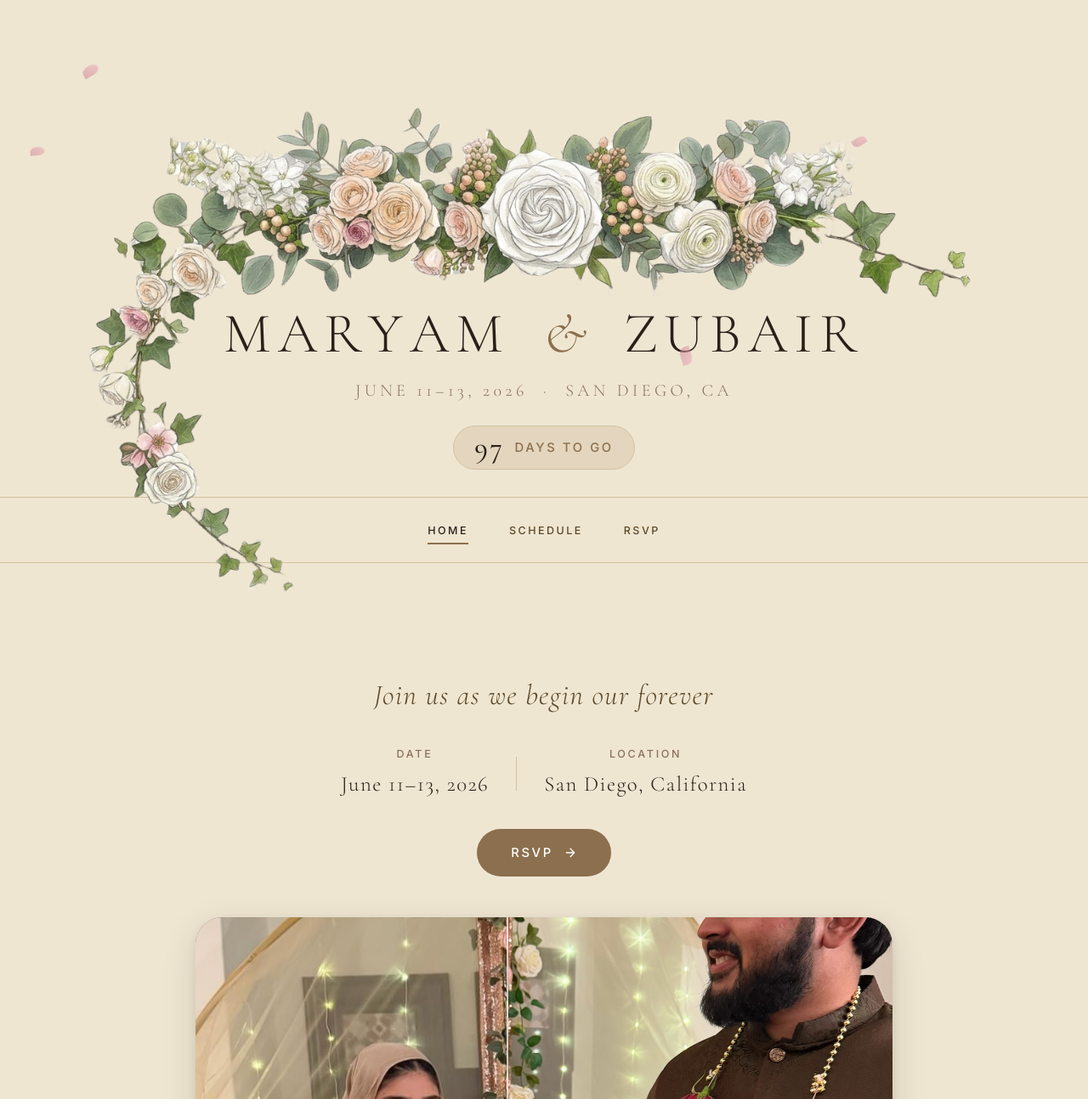
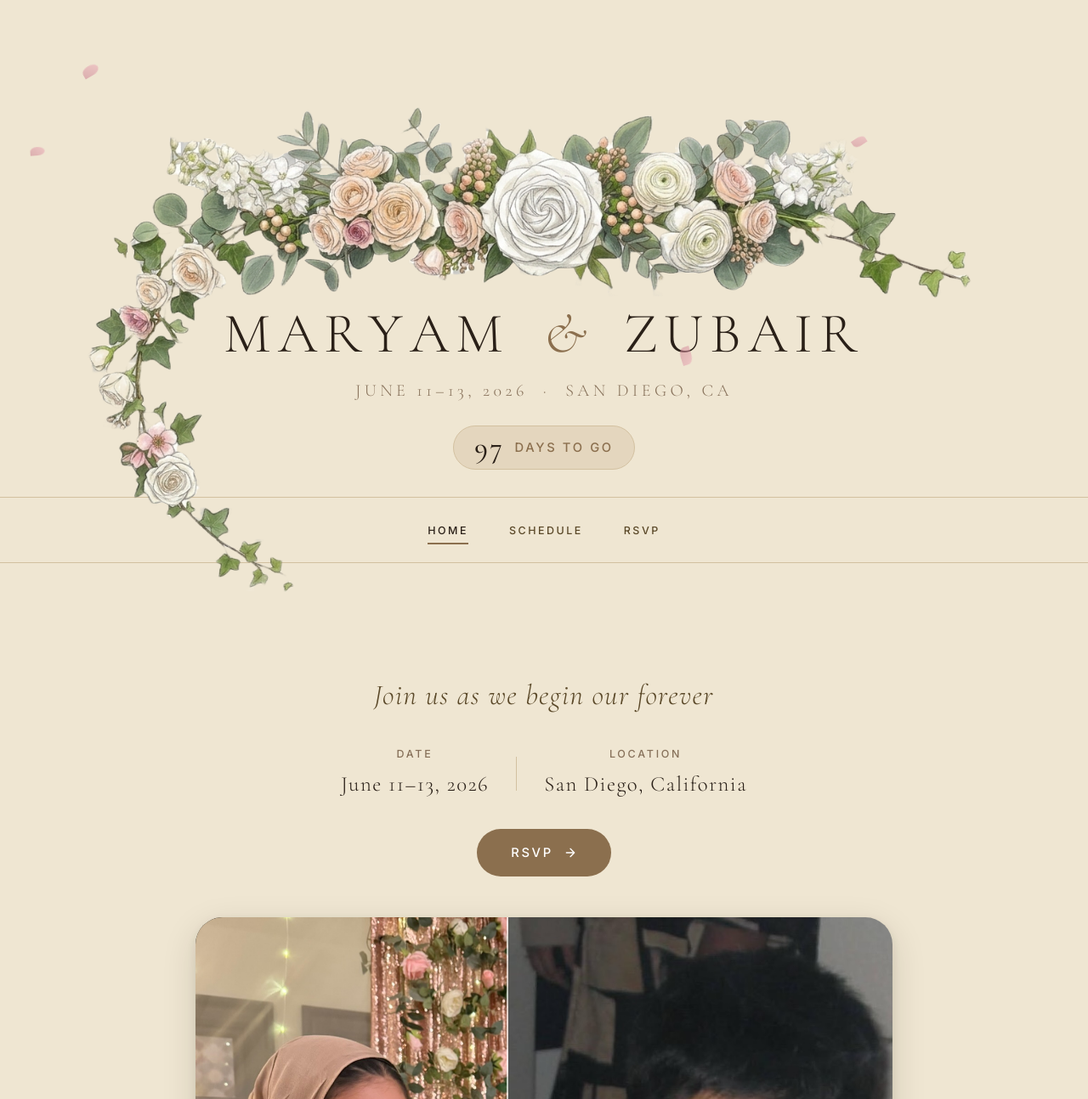
Before and after one commit to ZubairQazi/ZubairQazi.github.io, a Jekyll site: the page maryam/index.html, which Jekyll copies as it is, in a window 1280 px wide. Shown: the top 1294 px of the page at 85% size. Built offline with Jekyll 4.4.1, drawn with Linux system fonts in a browser that asks for light colours; nearby versions of some CDN libraries; grey boxes are pictures that could not be loaded.

Commit message:
fix(ui): swap photos to correct slots, adjust after-photo crop position

```diff
--- a/maryam/css/styles.css
+++ b/maryam/css/styles.css
@@ -491,7 +491,7 @@
   width: 100%;
   height: 100%;
   object-fit: cover;
-  object-position: center 15%;
+  object-position: center 35%;
   display: block;
   pointer-events: none;
 }
--- a/maryam/index.html
+++ b/maryam/index.html
@@ -95,13 +95,13 @@
 
           <!-- BEFORE (childhood) -->
           <div class="ba-before">
-            <img src="assets/photo-small.jpg" alt="Childhood photo" width="1536" height="2048" loading="lazy">
+            <img src="assets/photo-small.jpg" alt="Childhood photo" width="989" height="772" loading="lazy">
             <span class="ba-label ba-label--before">Before</span>
           </div>
 
           <!-- AFTER (engagement) -->
           <div class="ba-after" id="ba-after">
-            <img src="assets/photo-main.jpg" alt="Engagement portrait of Maryam and Zubair" width="899" height="1281" loading="lazy">
+            <img src="assets/photo-main.jpg" alt="Engagement portrait of Maryam and Zubair" width="1536" height="2048" loading="lazy">
             <span class="ba-label ba-label--after">After</span>
           </div>
 
```
Also changed, not shown: maryam/assets/photo-main.jpg, maryam/assets/photo-small.jpg.
